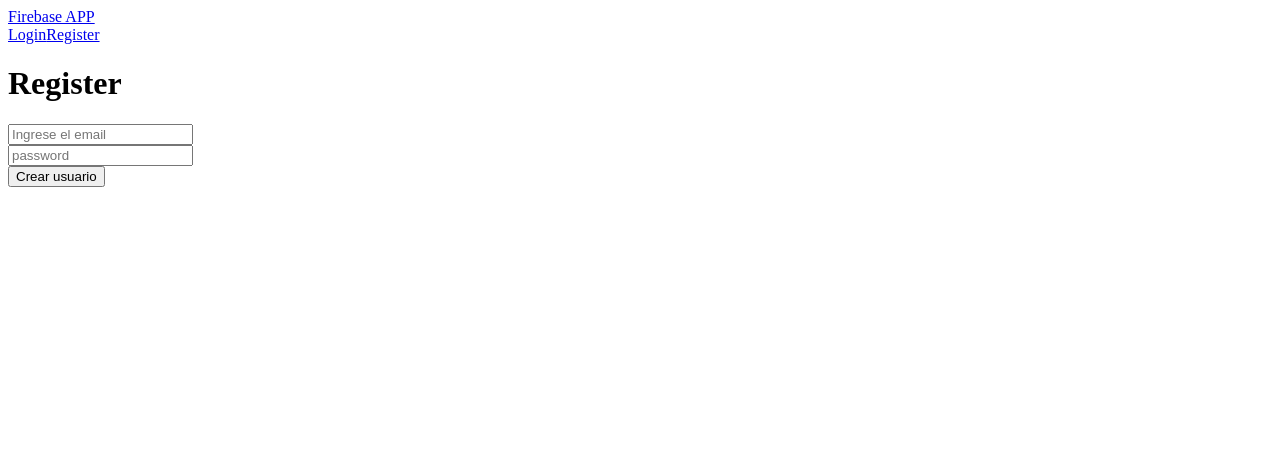
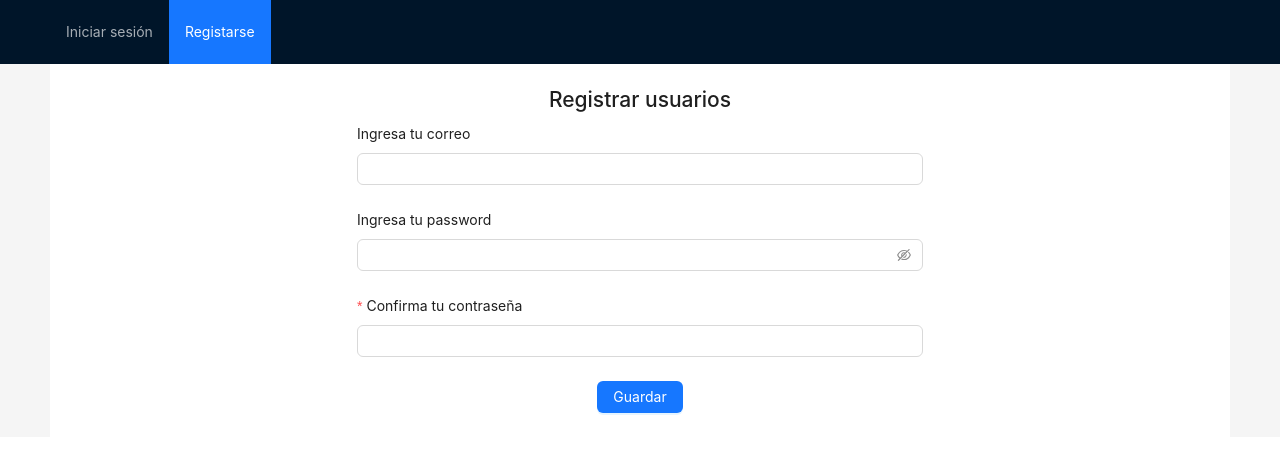
Before and after one commit to titandog24/FirebaseVue, a Vue app: page /register in a window 1280 px wide. Shown: the top 454 px of the page. Built offline with nearby package versions, Linux system fonts and the light colour scheme.

Commit message:
se agrega Antd como framework CSS

```diff
--- a/index.html
+++ b/index.html
@@ -1,13 +1,25 @@
 <!doctype html>
 <html lang="en">
+
 <head>
   <meta charset="UTF-8" />
   <link rel="icon" type="image/svg+xml" href="/vite.svg" />
   <meta name="viewport" content="width=device-width, initial-scale=1.0" />
   <title>Vite + Vue</title>
 </head>
+
 <body>
   <div id="app"></div>
+  <script src="https://unpkg.com/dayjs/dayjs.min.js"></script>
+  <script src="https://unpkg.com/dayjs/plugin/customParseFormat.js"></script>
+  <script src="https://unpkg.com/dayjs/plugin/weekday.js"></script>
+  <script src="https://unpkg.com/dayjs/plugin/localeData.js"></script>
+  <script src="https://unpkg.com/dayjs/plugin/weekOfYear.js"></script>
+  <script src="https://unpkg.com/dayjs/plugin/weekYear.js"></script>
+  <script src="https://unpkg.com/dayjs/plugin/advancedFormat.js"></script>
+  <script src="https://unpkg.com/dayjs/plugin/quarterOfYear.js"></script>
   <script type="module" src="/src/main.js"></script>
+
 </body>
+
 </html>
--- a/package.json
+++ b/package.json
@@ -9,14 +9,18 @@
     "preview": "vite preview"
   },
   "dependencies": {
+    "ant-design-vue": "^4.2.5",
     "bootstrap": "^5.3.3",
     "firebase": "^10.13.2",
+    "install": "^0.13.0",
+    "npm": "^10.8.3",
     "pinia": "^2.2.2",
     "vue": "^3.4.37",
     "vue-router": "^4.4.5"
   },
   "devDependencies": {
     "@vitejs/plugin-vue": "^5.1.2",
+    "unplugin-vue-components": "^0.27.4",
     "vite": "^5.4.1"
   }
 }
--- a/src/App.vue
+++ b/src/App.vue
@@ -1,27 +1,42 @@
 <script setup>
 
-import { RouterLink } from 'vue-router';
+import { RouterLink, useRoute } from 'vue-router';
 import { useUserStores } from './store/user';
 import { storeToRefs } from 'pinia';
+import { ref, watch } from 'vue';
 
+const route = useRoute();
 const userStore = useUserStores();
 const { userDB, isLoading } = storeToRefs(userStore);
 
+
+
+const selectedKeys1 = ref(['login'])
+watch(() => route.name, () =>selectedKeys1.value = [route.name])
 </script>
 
 <template>
-  <nav>
-    <div>
-      <RouterLink to="/">Firebase APP</RouterLink>
-      <div v-if="!userDB.userData && !isLoading ">
-        <RouterLink to="/login" v-if="!userDB.userData">Login</RouterLink>
-        <RouterLink to="/register" v-if="!userDB.userData">Register</RouterLink>
+  <a-layout>
+    <a-layout-header class="header">
+      <div class="logo" />
+      <a-menu v-model:selectedKeys="selectedKeys1" theme="dark" mode="horizontal" :style="{ lineHeight: '64px' }">
+        <a-menu-item key="login" v-if="!userDB.userData && !isLoading">
+          <RouterLink to="/login">Iniciar sesión</RouterLink>
+        </a-menu-item>
+        <a-menu-item key="register" v-if="!userDB.userData && !isLoading">
+          <RouterLink to="/register">Registarse</RouterLink>
+        </a-menu-item>
+        <a-menu-item key="home" v-if="userDB.userData && !isLoading">
+          <RouterLink to="/">Inicio</RouterLink>
+        </a-menu-item>
+        <a-menu-item key="logout" @click="userStore.logoutUser"
+        v-if="userDB.userData && !isLoading">Cerrar sesión</a-menu-item>
+      </a-menu>
+    </a-layout-header>
+    <a-layout-content style="padding: 0 50px;">
+      <div :style="{background: '#fff', padding: '24px', minHeight: '280px'}">
+        <router-view></router-view>
       </div>
-      <div v-if="userDB.userData && !isLoading">
-        <RouterLink to="/">Home</RouterLink>
-        <button @click="userStore.logoutUser" v-if="userDB.userData">Logout</button>
-      </div>
-    </div>
-  </nav>
-  <router-view></router-view>
+    </a-layout-content>
+  </a-layout>
 </template>
--- a/src/main.js
+++ b/src/main.js
@@ -1,8 +1,10 @@
 import { createApp } from 'vue'
+import 'ant-design-vue/dist/reset.css';
 import App from './App.vue'
 import router from './router/router'
 import {createPinia} from  'pinia'
+import antd from 'ant-design-vue'
 
 const pinia = createPinia();
 
-createApp(App).use(router).use(pinia).mount('#app')
+createApp(App).use(router).use(pinia).use(antd).mount('#app')
--- a/src/router/router.js
+++ b/src/router/router.js
@@ -25,18 +25,22 @@ const routes = [
     path: "/",
     component: HomeView,
     beforeEnter: requireAuth,
+    name:"home",
   },
   {
     path: "/login",
     component: LoginView,
+    name:"login",
   },
   {
     path: "/register",
     component: RegisterView,
+    name:"register",
   },
   {
     path: "/editar/:id",
     component: EditarView,
+    name:"editar"
   },
 ];
 
--- a/src/store/database.js
+++ b/src/store/database.js
@@ -39,6 +39,7 @@ export const useDataBaseStore = defineStore("database", () => {
       });
     } catch (error) {
       console.log(error);
+      return error.code;
     } finally {
       loading.value = false;
     }
@@ -59,6 +60,7 @@ export const useDataBaseStore = defineStore("database", () => {
         });
       } else {
         console.log("ocurre un problema");
+        return error.code;
       }
     } catch (error) {
       console.log(error);
@@ -81,6 +83,7 @@ export const useDataBaseStore = defineStore("database", () => {
       documents.value = documents.value.filter((item) => item.id != id);
     } catch (error) {
       console.log(error);
+      return error.code;
     } finally {
     }
   };
@@ -93,6 +96,7 @@ export const useDataBaseStore = defineStore("database", () => {
       docEdit.value = { name, short, user };
     } catch (error) {
       console.log(error);
+      return error.code;
     } finally {
     }
   };
@@ -112,6 +116,7 @@ export const useDataBaseStore = defineStore("database", () => {
       router.push("/");
     } catch (error) {
       console.log(error);
+      return error.code;
     } finally {
       loading.value = false;
     }
--- a/src/store/user.js
+++ b/src/store/user.js
@@ -1,70 +1,88 @@
-import { createUserWithEmailAndPassword, onAuthStateChanged, signInWithEmailAndPassword, signOut } from "firebase/auth";
+import {
+  createUserWithEmailAndPassword,
+  onAuthStateChanged,
+  signInWithEmailAndPassword,
+  signOut,
+} from "firebase/auth";
 import { defineStore } from "pinia";
 import { ref } from "vue";
 import { auth } from "../../firebaseConfig";
-import router  from "../router/router";
+import router from "../router/router";
 
-export const useUserStores = defineStore('register', () => {
+export const useUserStores = defineStore("register", () => {
   const userDB = ref({
-        userData: null
-    })
-    const isLoading = ref(false)
+    userData: null,
+  });
+  const isLoading = ref(false);
 
   const registerUser = async (email, password) => {
     isLoading.value = false;
     try {
-            const {user} = await createUserWithEmailAndPassword(auth, email, password)
-            userDB.value.userData = {email: user.email, uid: user.uid}
-            localStorage.setItem('user',JSON.stringify({email: user.email, uid: user.uid}))
-            return user;
+      const { user } = await createUserWithEmailAndPassword(
+        auth,
+        email,
+        password
+      );
+      userDB.value.userData = { email: user.email, uid: user.uid };
+      localStorage.setItem(
+        "user",
+        JSON.stringify({ email: user.email, uid: user.uid })
+      );
     } catch (error) {
       console.log(error);
+      return error.code;
     } finally {
       isLoading.value = false;
     }
-    }
+  };
 
   const loginUser = async (email, password) => {
     isLoading.value = true;
     try {
-            const {user} = await signInWithEmailAndPassword(auth, email, password);
-            localStorage.setItem('user',JSON.stringify({email: user.email, uid: user.uid}))
-            router.push('/');
-            return user;
+      const { user } = await signInWithEmailAndPassword(auth, email, password);
+      localStorage.setItem(
+        "user",
+        JSON.stringify({ email: user.email, uid: user.uid })
+      );
+      router.push("/");
     } catch (error) {
-            console.log(error);
+      return error.code;
     }
-    }
+  };
 
   const logoutUser = async () => {
     try {
       await signOut(auth);
-            userDB.value.userData = null
+      userDB.value.userData = null;
       localStorage.clear();
-            router.push('/login');
+      router.push("/login");
     } catch (error) {
       console.log(error);
     }
-    }
+  };
 
   const authStateChangedPromise = () => {
     return new Promise((resolve, reject) => {
-          const unsubscribe = onAuthStateChanged(auth, (user) => {
+      const unsubscribe = onAuthStateChanged(
+        auth,
+        (user) => {
           if (user) {
-                userDB.value.userData = {email: user.email, uid: user.uid}
+            userDB.value.userData = { email: user.email, uid: user.uid };
             resolve(user);
           } else {
-                userDB.value.userData = null
+            userDB.value.userData = null;
             resolve(null);
           }
-          }, (error) => {
+        },
+        (error) => {
           reject(error);
-          });
+        }
+      );
       return unsubscribe;
     });
-      }
+  };
 
-      const getAuthUser = async() => {
+  const getAuthUser = async () => {
     try {
       const user = await authStateChangedPromise();
       return user;
@@ -72,7 +90,34 @@ export const useUserStores = defineStore('register', () => {
       console.error("Error en el estado de autenticación:", error);
       return null;
     }
+  };
+
+  const obtenerMesajeError = async (error) => {
+    switch (error) {
+      case "auth/invalid-credential":
+        return "Credenciales incorrectos";
+      case "auth/email-already-exists":
+        return "El correo ya existe";
+      case "auth/email-already-in-use":
+        return "Este correo ya está siendo utilizado";
+      case "auth/invalid-email":
+        return "La propiedad email es inválida";
+      case "auth/invalid-password":
+        return "La propiedad password es inválida";
+      case undefined:
+        return "";
+      default:
+        return "ocurrió un error";
     }
+  };
 
-    return {registerUser, loginUser, logoutUser, getAuthUser, userDB, isLoading}
-})
+  return {
+    registerUser,
+    loginUser,
+    logoutUser,
+    getAuthUser,
+    userDB,
+    isLoading,
+    obtenerMesajeError,
+  };
+});
--- a/src/views/LoginView.vue
+++ b/src/views/LoginView.vue
@@ -1,55 +1,78 @@
 <script setup>
 
-import { ref } from 'vue';
+import { reactive, ref } from 'vue';
 import { useUserStores } from '../store/user';
 import { useRouter } from 'vue-router';
 import { storeToRefs } from 'pinia';
 
-const email = ref('');
-const password = ref('');
 const verError = ref(false);
 const mensajeError = ref('');
 const router = useRouter();
-const { loginUser } = useUserStores();
+const { loginUser, obtenerMesajeError } = useUserStores();
 const useStores = useUserStores();
 const { isLoading } = storeToRefs(useStores);
 
-const loguearse = async () => {
-    if (!email.value || !password.value) {
+const formState = reactive({
+    email: '',
+    password: ''
+})
+
+const onFinish = async (value) => {
+    if (!formState.email || !formState.password) {
         mensajeError.value = "Los campos no pueden ser vacíos";
         verError.value = true;
         return
     }
-    const existeElUsuario = await loginUser(email.value, password.value);
+    const existeElUsuario = await loginUser(formState.email, formState.password);
+    const mensaje = await obtenerMesajeError(existeElUsuario);
 
-    if (!existeElUsuario) {
-        mensajeError.value = `No existe el usuario ${email.value} - ${password.value}`;
+    if (mensaje !== '') {
+        isLoading.value = false;
+        mensajeError.value = `${mensaje}`;
         verError.value = true;
         return
     }
 }
+
+const onFinishFailed = async (value) => {
+    console.log(value);
+}
+
+
 </script>
 
 <template>
-    <div>
-        <div>
+    <a-row>
+        <a-col :xs="{ span: 24 }" :sm="{ span: 12, offset: 6 }" :style="{ textAlign: 'center' }">
             <h1>Login</h1>
             <div v-if="verError">
                 {{ mensajeError }}
             </div>
-        </div>
-        <div>
-            <form @submit.prevent="loguearse">
+        </a-col>
+        <a-col :xs="{ span: 24 }" :sm="{ span: 12, offset: 6 }" :style="{ textAlign: 'center' }">
+            <a-form
+            name="basiclogin"
+            autocomplete="off"
+            layout="vertical"
+            @finish="onFinish"
+            @finishFailed="onFinishFailed"
+            :model="formState">
                 <div>
-                    <input type="email" placeholder="Ingrese el email" v-model.trim="email">
+                    <a-form-item label="Ingresa tu correo" name="email"
+                        :rules="[{ Required: true, message: 'Ingresa tu email', whitespace: true, type:'email'  }]">
+                        <a-input v-model:value="formState.email"></a-input>
+                    </a-form-item>
                 </div>
                 <div>
-                    <input type="password" placeholder="password" v-model.trim="password">
+                    <a-form-item label="Ingresa tu password" name="password"
+                        :rules="[{ Required: true, message: 'Ingresa tu password', min:6, whitespace: true}]">
+                        <a-input-password v-model:value="formState.password" type="password"></a-input-password>
+                    </a-form-item>
                 </div>
                 <div>
-                    <button type="submit" :disabled="isLoading">Crear usuario</button>
+                    <a-button type="primary" :disabled="isLoading" html-type="submit">Iniciar sesion</a-button>
                 </div>
-            </form>
-        </div>
-    </div>
+            </a-form>
+        </a-col>
+    </a-row>
 </template>
--- a/src/views/RegisterView.vue
+++ b/src/views/RegisterView.vue
@@ -1,47 +1,94 @@
 <script setup>
 
-import { ref } from 'vue';
-import {useUserStores} from '../store/user'
+import { ref, reactive } from 'vue';
+import { useUserStores } from '../store/user'
 import { storeToRefs } from 'pinia';
 import { useRouter } from 'vue-router';
-
-    const email = ref('');
-    const password = ref('')
 const router = useRouter();
 const userEvent = useUserStores();
-    const {registerUser} = userEvent;
-    const {userDB, isLoading} = storeToRefs(userEvent)
 
-    const handleSubmit = async () => {
-        if (!email.value || !password.value) {
-            console.log('Existen un campo vacío');
+const formState = reactive({
+    email: '',
+    password: '',
+    confirmPassword: ''
+})
+const { registerUser, obtenerMesajeError } = userEvent;
+const { isLoading } = storeToRefs(userEvent)
+const verError = ref(false);
+const mensajeError = ref('');
+
+const onFinish = async (value) => {
+    if (!formState.email || !formState.password) {
+        verError.value = true;
+        mensajeError.value = 'Existen un campo vacío';
         return;
     }
-       const userRegistred = await registerUser(email.value, password.value)
-       if (userRegistred && userRegistred.uid) {
+    const userRegistred = await registerUser(formState.email, formState.password)
+    const mensaje = await obtenerMesajeError(userRegistred)
+
+    if (mensaje == '') {
         console.log(userRegistred);
         router.push('/');
+    } else {
+        verError.value = true;
+        mensajeError.value = mensaje;
     }
 }
+
+const onFinishFailed = async (value) => {
+    console.log(value);
+}
+
+const validatePass = async (_rule, value) => {
+  if (formState.confirmPassword === '') {
+    return Promise.reject('repita contraseña')
+  }
+
+  if (formState.confirmPassword !== formState.password) {
+    return Promise.reject('No coinciden las contraseñas');
+  }
+  return Promise.resolve();
+}
+
+
 </script>
 
 <template>
+    <a-row>
+        <a-col :xs="{ span: 24 }" :sm="{ span: 12, offset: 6 }" :style="{ textAlign: 'center' }">
+            <h1>Registrar usuarios</h1>
+            <div v-if="verError">
+                {{ mensajeError }}
+            </div>
+        </a-col>
+        <a-col :xs="{ span: 24 }" :sm="{ span: 12, offset: 6 }" :style="{ textAlign: 'center' }">
+            <a-form name="basiclogin" autocomplete="off" layout="vertical" @finish="onFinish"
+                @finishFailed="onFinishFailed" :model="formState">
                 <div>
-        <div>
-            <h1>Register</h1>
+                    <a-form-item label="Ingresa tu correo" name="email"
+                        :rules="[{ Required: true, message: 'Ingresa tu email', whitespace: true, type:'email'  }]">
+                        <a-input v-model:value="formState.email"></a-input>
+                    </a-form-item>
                 </div>
                 <div>
-            <form @submit.prevent="handleSubmit">
-                <div>
-                    <input type="email" placeholder="Ingrese el email" v-model.trim="email">
+                    <a-form-item label="Ingresa tu password" name="password"
+                        :rules="[{ Required: true, message: 'Ingresa tu password', min: 6, whitespace: true }]">
+                        <a-input-password v-model:value="formState.password" type="password"></a-input-password>
+                    </a-form-item>
+                    <a-form-item has-feedback label="Confirma tu contraseña" name="checkPass"
+                        :rules="[{
+                            required: true,
+                            min:6,
+                            whitespace: true,
+                            validator: validatePass,
+                        }]">
+                        <a-input v-model:value="formState.confirmPassword" type="password" autocomplete="off" />
+                    </a-form-item>
                 </div>
                 <div>
-                    <input type="password" placeholder="password" v-model.trim="password">
+                    <a-button type="primary" :disabled="isLoading" html-type="submit">Guardar</a-button>
                 </div>
-                <div>
-                    <button type="submit" :disabled="isLoading">Crear usuario</button>
-                </div>
-            </form>
-        </div>
-    </div>
+            </a-form>
+        </a-col>
+    </a-row>
 </template>
--- a/vite.config.js
+++ b/vite.config.js
@@ -1,7 +1,18 @@
-import { defineConfig } from 'vite'
-import vue from '@vitejs/plugin-vue'
+import { defineConfig } from "vite";
+import vue from "@vitejs/plugin-vue";
 
+import Components from 'unplugin-vue-components/vite';
+import { AntDesignVueResolver } from 'unplugin-vue-components/resolvers';
 // https://vitejs.dev/config/
 export default defineConfig({
-  plugins: [vue()],
-})
+  plugins: [
+    vue(),
+    Components({
+      resolvers: [
+        AntDesignVueResolver({
+          importStyle: false, // css in js
+        }),
+      ],
+    }),
+  ],
+});
```
Also changed, not shown: 2 other files (tests, documents, lock files or other folders). Lines whose indentation alone changed are shown as unchanged.
